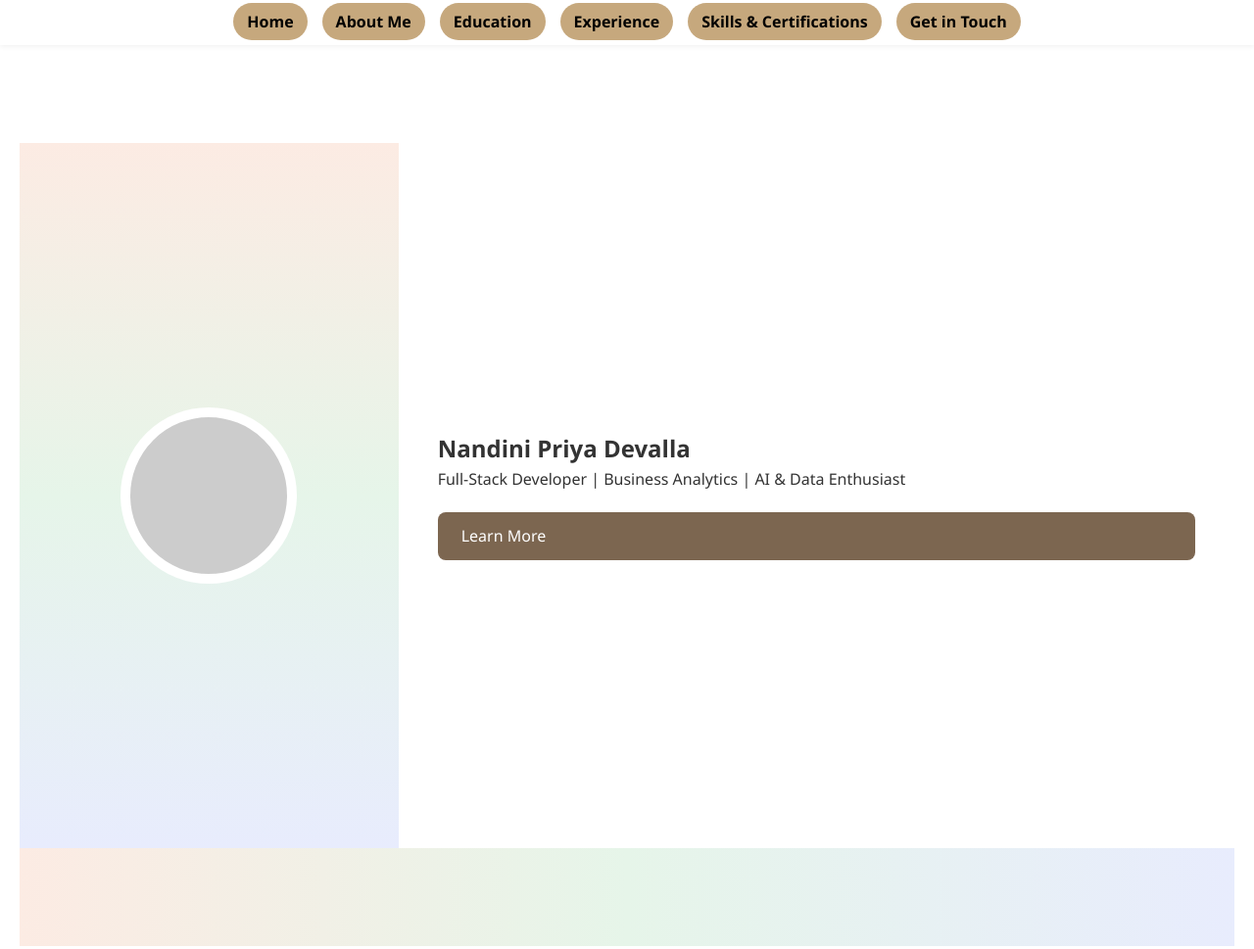
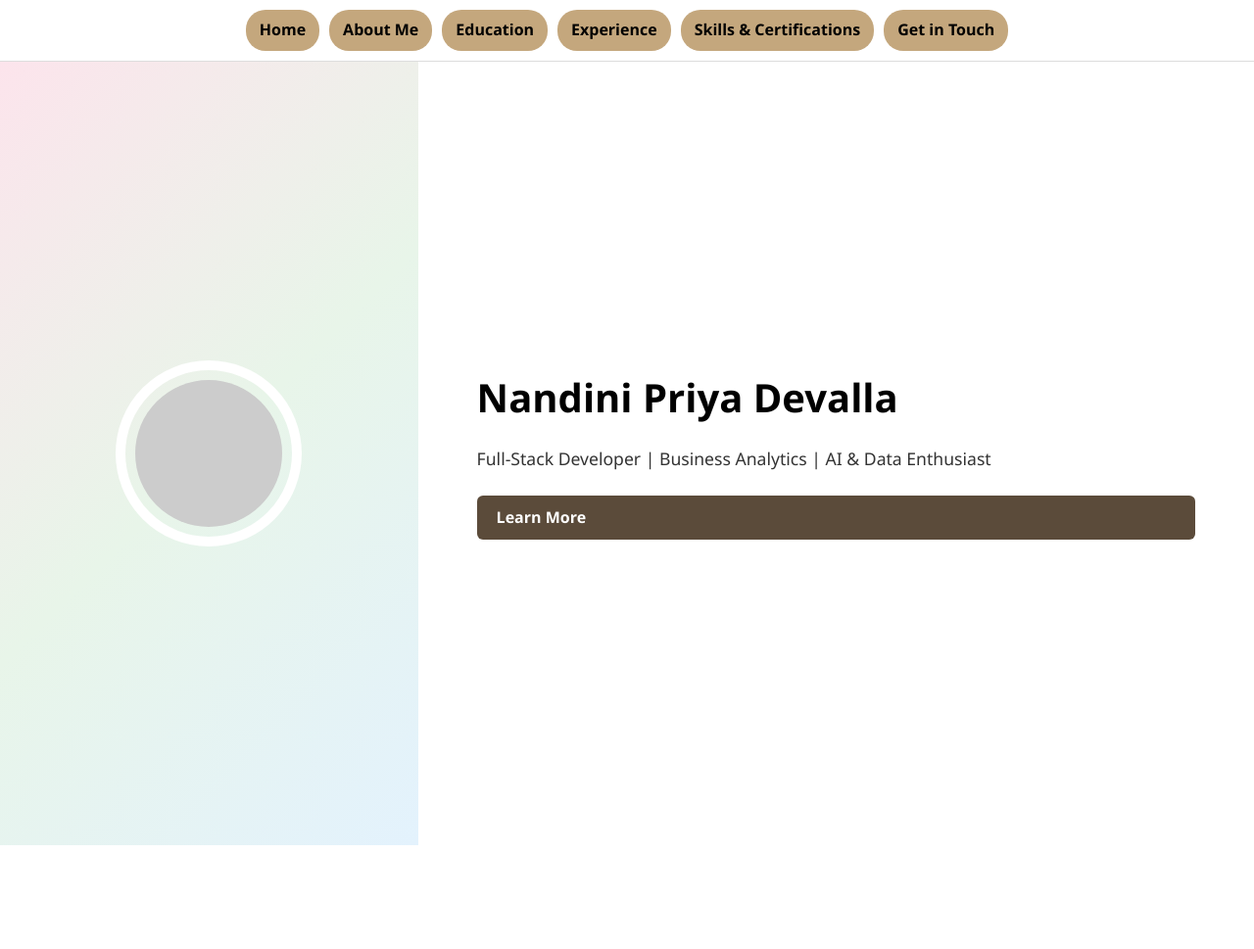
Before and after one commit to nandinidevalla/nandinidevalla.github.io, a plain HTML site: page index.html in a window 1280 px wide. Shown: the top 969 px of the page at 98% size. Drawn offline with Linux system fonts and the light colour scheme; files that its build step writes are made by us from their sources.

Commit message:
Updated Layout

```diff
--- a/css/style.css
+++ b/css/style.css
@@ -1,128 +1,148 @@
-/* Global Styles */
+:root {
+  --gradient: linear-gradient(135deg, #fce4ec, #e8f5e9, #e3f2fd);
+  --neutral-gold: #c4a77d;
+  --primary: #5b4b3a;
+  --white: #ffffff;
+}
+
 * {
   margin: 0;
   padding: 0;
   box-sizing: border-box;
-}
-
-html {
   scroll-behavior: smooth;
 }
 
 body {
   font-family: 'Segoe UI', sans-serif;
   line-height: 1.6;
-  background-color: #fff;
+}
+
+/* Sticky Navbar */
+.navbar {
+  position: sticky;
+  top: 0;
+  background: var(--white);
+  padding: 10px 0;
+  z-index: 999;
+  border-bottom: 1px solid #ddd;
+}
+
+nav ul {
+  display: flex;
+  justify-content: center;
+  gap: 10px;
+  list-style: none;
+}
+
+nav ul li a {
+  display: inline-block;
+  padding: 8px 14px;
+  background: var(--neutral-gold);
+  color: black;
+  border-radius: 20px;
+  font-weight: bold;
+  text-decoration: none;
+}
+
+nav ul li a:hover {
+  background-color: #a1825c;
+  color: #fff;
+}
+
+/* Home Section */
+.home-section {
+  display: flex;
+  height: 100vh;
+  width: 100%;
+}
+
+.home-container {
+  display: flex;
+  width: 100%;
+}
+
+.left-column {
+  width: 33.33%;
+  background: var(--gradient);
+  display: flex;
+  justify-content: center;
+  align-items: center;
+  position: relative;
+}
+
+.right-column {
+  width: 66.66%;
+  background: var(--white);
+  padding: 60px;
+  display: flex;
+  flex-direction: column;
+  justify-content: center;
+}
+
+h1 {
+  font-size: 2.5rem;
+  margin-bottom: 1rem;
+}
+
+p {
+  font-size: 1.1rem;
   color: #333;
 }
 
-/* Sticky Nav */
-.navbar {
-  position: sticky;
-  top: 0;
-  background-color: white;
-  z-index: 1000;
-  padding: 10px 0;
-  box-shadow: 0 2px 5px rgba(0,0,0,0.05);
+.cta-button {
+  display: inline-block;
+  margin-top: 1.5rem;
+  padding: 10px 20px;
+  background: var(--primary);
+  color: #fff;
+  border-radius: 6px;
+  text-decoration: none;
+  font-weight: bold;
 }
 
-.nav-links {
+/* Profile Pic Ring */
+.profile-pic-ring {
+  border: 10px solid #fff;
+  border-radius: 50%;
+  padding: 10px;
   display: flex;
   justify-content: center;
-  list-style: none;
-  gap: 15px;
+  align-items: center;
 }
 
-.nav-links li a {
-  text-decoration: none;
-  font-weight: bold;
-  padding: 8px 14px;
-  background-color: #c6a87d;
-  color: black;
-  border-radius: 20px;
+.profile-pic {
+  background: #ccc;
+  width: 150px;
+  height: 150px;
+  border-radius: 50%;
 }
 
-/* L-shaped Hero */
-#home {
-  display: flex;
-  flex-direction: column;
-  position: relative;
+/* Content Sections */
+.content-section {
+  padding: 120px 60px 60px 60px;
 }
 
-.hero-wrapper {
-  display: flex;
-  height: 90vh;
+.content-section h2 {
+  font-size: 1.8rem;
+  margin-bottom: 1rem;
+  position: relative;
+  scroll-margin-top: 100px;
 }
 
-.hero-left {
-  flex: 1;
-  background: linear-gradient(180deg, #fcebe3, #e6f5e9, #e8ecfd);
-  display: flex;
-  align-items: center;
-  justify-content: center;
+.content-section ul {
+  list-style: disc;
+  padding-left: 20px;
 }
 
-.hero-right {
-  flex: 2;
-  background: #fff;
-  display: flex;
-  flex-direction: column;
-  justify-content: center;
-  padding: 40px;
+.content-section li {
+  margin-bottom: 1rem;
 }
 
-.profile-pic-placeholder {
-  width: 180px;
-  height: 180px;
-  border-radius: 50%;
-  background: #ccc;
-  border: 10px solid white;
+/* Fix scroll cutoff */
+section[id]::before {
+  content: "";
+  display: block;
+  height: 80px;
+  margin-top: -80px;
+  visibility: hidden;
 }
-
-/* Bottom gradient bar */
-.gradient-footer {
-  width: 100%;
-  height: 100px;
-  background: linear-gradient(90deg, #fcebe3, #e6f5e9, #e8ecfd);
-}
-
-/* Section padding + prevent header cut-off */
-section {
-  padding: 100px 20px;
-  scroll-margin-top: 80px;
-}
-
-/* Headings */
-h2 {
-  font-size: 28px;
-  margin-bottom: 16px;
-}
-
-/* Button */
-.button {
-  margin-top: 20px;
-  background-color: #7c6650;
-  color: white;
-  padding: 12px 24px;
-  text-decoration: none;
-  border-radius: 8px;
-  display: inline-block;
-}
-
-/* Responsive */
-@media (max-width: 768px) {
-  .hero-wrapper {
-    flex-direction: column;
-    height: auto;
-  }
-
-  .hero-left, .hero-right {
-    flex: none;
-    width: 100%;
-    text-align: center;
-  }
-
-  .profile-pic-placeholder {
-    margin-top: 20px;
-  }
-}
--- a/index.html
+++ b/index.html
@@ -8,10 +8,9 @@
 </head>
 <body>
 
-  <!-- Sticky Nav -->
   <header class="navbar">
     <nav>
-      <ul class="nav-links">
+      <ul>
         <li><a href="#home">Home</a></li>
         <li><a href="#about">About Me</a></li>
         <li><a href="#education">Education</a></li>
@@ -22,33 +21,30 @@
     </nav>
   </header>
 
-  <!-- L-shaped Hero Section -->
-  <section id="home">
-    <div class="hero-wrapper">
-      <div class="hero-left">
-        <div class="profile-pic-placeholder"></div>
+  <!-- Home Section with L-shaped layout -->
+  <section id="home" class="home-section">
+    <div class="home-container">
+      <div class="left-column">
+        <div class="profile-pic-ring">
+          <div class="profile-pic"></div>
+        </div>
       </div>
-      <div class="hero-right">
+      <div class="right-column">
         <h1>Nandini Priya Devalla</h1>
         <p>Full-Stack Developer | Business Analytics | AI & Data Enthusiast</p>
-        <a href="#about" class="button">Learn More</a>
+        <a href="#about" class="cta-button">Learn More</a>
       </div>
     </div>
-    <div class="gradient-footer"></div>
   </section>
 
-  <!-- About Section -->
-  <section id="about">
+  <!-- About Me -->
+  <section id="about" class="content-section">
     <h2>About Me</h2>
-    <p>
-      I’m a full-stack developer with 2+ years of experience building scalable applications and contributing to AI-powered systems.
-      Currently pursuing an MS in Business Analytics & Information Management at Purdue, I focus on applied data science,
-      generative AI, and building meaningful tech products.
-    </p>
+    <p>I’m a full-stack developer with 2+ years of experience building scalable applications and contributing to AI-powered systems. Currently pursuing an MS in Business Analytics & Information Management at Purdue, I focus on applied data science, generative AI, and building meaningful tech products.</p>
   </section>
 
-  <!-- Education Section -->
-  <section id="education">
+  <!-- Education -->
+  <section id="education" class="content-section">
     <h2>Education</h2>
     <ul>
       <li><strong>Purdue University</strong><br/>MS in Business Analytics & Information Management (2023–2025)</li>
@@ -56,24 +52,24 @@
     </ul>
   </section>
 
-  <!-- Experience Section -->
-  <section id="experience">
+  <!-- Experience -->
+  <section id="experience" class="content-section">
     <h2>Professional Experience</h2>
     <ul>
       <li><strong>Indiana Supreme Court – AI R&D Intern</strong><br/>Jan 2025 – Apr 2025</li>
     </ul>
   </section>
 
-  <!-- Skills Section -->
-  <section id="skills">
+  <!-- Skills -->
+  <section id="skills" class="content-section">
     <h2>Skills & Certifications</h2>
     <p>[Your skills go here]</p>
   </section>
 
-  <!-- Contact Section -->
-  <section id="contact">
+  <!-- Contact -->
+  <section id="contact" class="content-section">
     <h2>Get in Touch</h2>
-    <p>Email: ndevalla@purdue.edu<br/>Location: Lafayette, IN</p>
+    <p>Email: ndevalla@purdue.edu<br/>Location: Lafayette, IN<br/>LinkedIn: <a href="https://linkedin.com/in/nandini-devalla">nandini-devalla</a></p>
   </section>
 
 </body>
```
